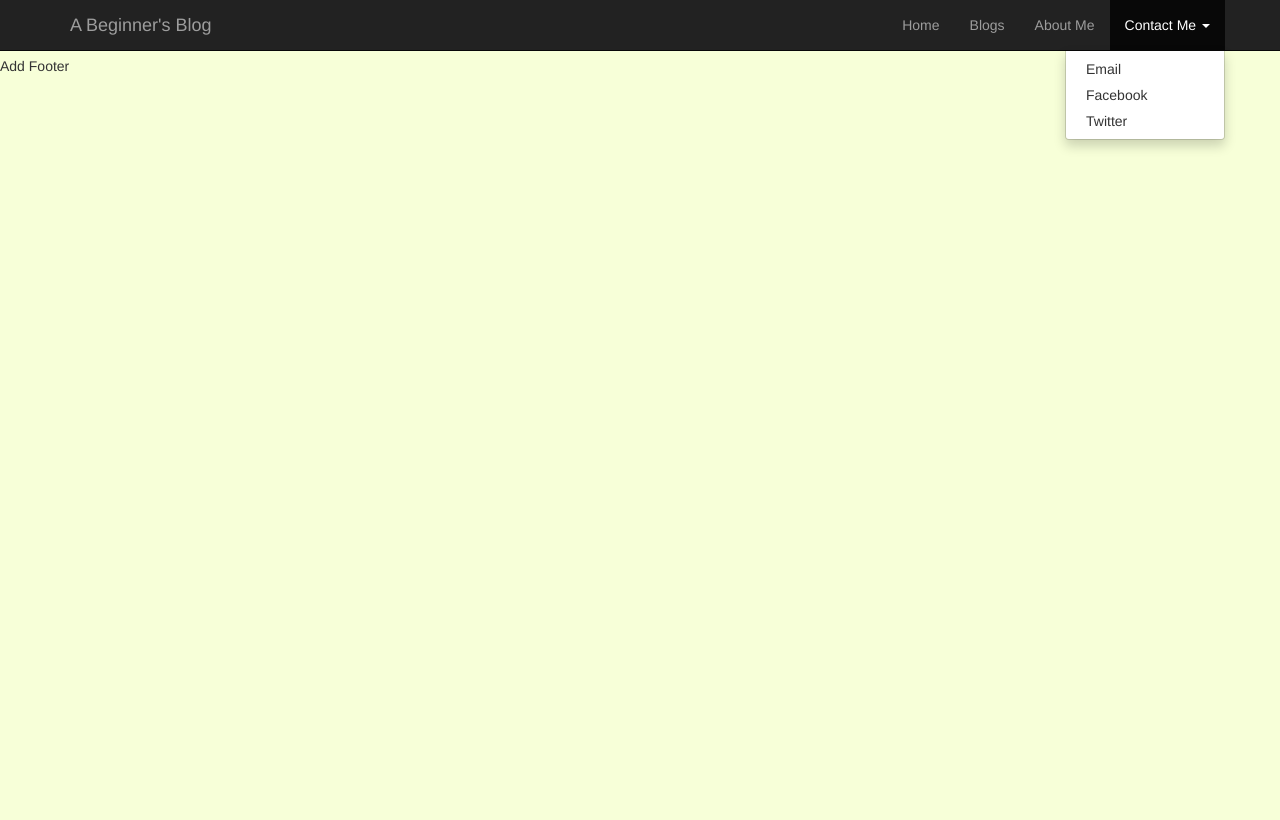
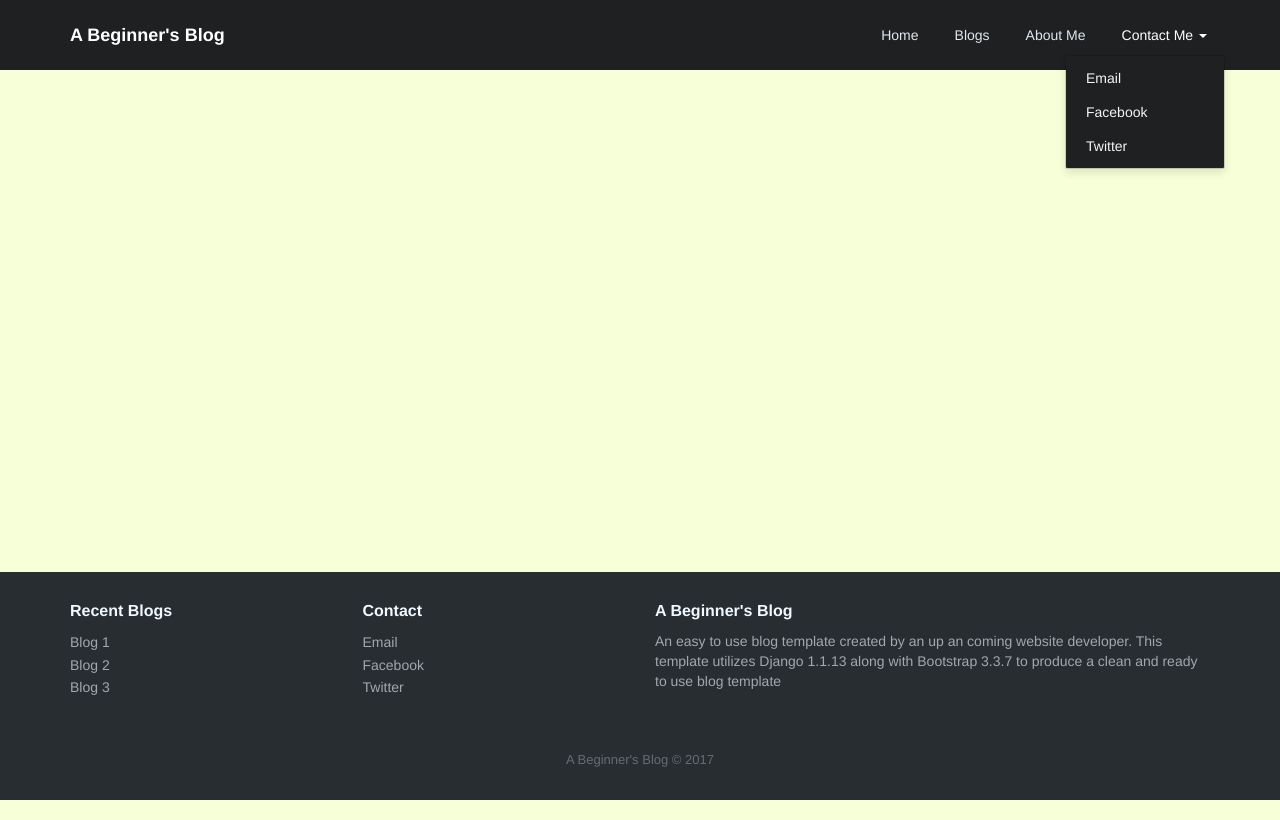
Before and after one commit to ShivamDh/Python-Projects, a Django app: template starter_blog/blogs/templates/blogs.html in a window 1280 px wide, after a click on "Contact Me". Run offline with Django 3.2, Linux system fonts and the light colour scheme; the template is opened without the code that fills it, so the values that code supplies are empty; some libraries are stand-ins or nearby versions.

Commit message:
Creating new custom styles css file and incorporating a footer

```diff
--- a/starter_blog/homepage/templates/base.html
+++ b/starter_blog/homepage/templates/base.html
@@ -7,6 +7,7 @@
 	{% load staticfiles %}
 
 	<link rel='stylesheet' href="{% static 'css/bootstrap.min.css' %}" type='text/css'/>
+	<link rel='stylesheet' href="{% static 'css/custom.css' %}" type='text/css'/>
 	<meta http-equiv="X-UA-Compatible" content="IE=edge">
 	<meta name='viewport' content = 'width=device-width, initial-scale=1.0' />
 
@@ -68,8 +69,50 @@
 	{% block content %}
 	{% endblock %}
 
-	<div>
-		Add Footer
+	<div class="footer-dark">
+		<footer>
+			<div class="container">
+				<div class="row">
+					<div class="col-md-6 col-md-push-6 item text">
+						<h3> A Beginner's Blog </h3>
+						<p>
+							An easy to use blog template created by an up an coming website developer.
+							This template utilizes Django 1.1.13 along with Bootstrap 3.3.7 to produce
+							a clean and ready to use blog template
+						</p>
+					</div>
+					<div class="col-md-3 col-md-pull-6 col-sm-4 item">
+						<h3> Recent Blogs </h3>
+						<ul>
+							<li>
+								<a href="#"> Blog 1 </a>
+							</li>
+							<li>
+								<a href="#"> Blog 2 </a>
+							</li>
+							<li>
+								<a href="#"> Blog 3 </a>
+							</li>
+						</ul>
+					</div>
+					<div class="col-md-3 col-md-pull-6 col-sm-4 item">
+						<h3> Contact </h3>
+						<ul>
+							<li>
+								<a href="#"> Email </a>
+							</li>
+							<li>
+								<a href="#"> Facebook </a>
+							</li>
+							<li>
+								<a href="#"> Twitter </a>
+							</li>
+						</ul>
+					</div>
+				</div>
+				<p class="copyright"> A Beginner's Blog © 2017 </p>
+			</div>
+		</footer>
 	</div>
 
 	<script src="https://ajax.googleapis.com/ajax/libs/jquery/1.12.4/jquery.min.js"></script>
--- /dev/null
+++ b/starter_blog/static/css/custom.css
@@ -0,0 +1,265 @@
+/* Custom Styles Added */
+
+.navigation-clean {
+  background:#fff;
+  padding-top:10px;
+  padding-bottom:10px;
+  color:#333;
+  border-radius:0;
+  box-shadow:none;
+  border:none;
+  margin-bottom:0;
+}
+
+@media (max-width:767px) {
+  .navigation-clean {
+    padding-top:0;
+    padding-bottom:0;
+  }
+}
+
+@media (max-width:767px) {
+  .navigation-clean .navbar-header {
+    padding-top:10px;
+    padding-bottom:10px;
+  }
+}
+
+.navigation-clean .navbar-brand {
+  font-weight:bold;
+  color:inherit;
+}
+
+.navigation-clean .navbar-brand:hover {
+  color:#222;
+}
+
+.navigation-clean.navbar-inverse .navbar-brand:hover {
+  color:#f0f0f0;
+}
+
+.navigation-clean .navbar-brand img {
+  height:100%;
+  display:inline-block;
+  margin-right:10px;
+  width:auto;
+}
+
+.navigation-clean .navbar-toggle {
+  border-color:#ddd;
+}
+
+.navigation-clean .navbar-toggle:hover, .navigation-clean .navbar-toggle:focus {
+  background:none;
+}
+
+.navigation-clean.navbar-inverse .navbar-toggle {
+  border-color:#555;
+}
+
+.navigation-clean .navbar-toggle .icon-bar {
+  background-color:#888;
+}
+
+.navigation-clean.navbar-inverse .navbar-toggle .icon-bar {
+  background-color:#eee;
+}
+
+.navigation-clean .navbar-collapse, .navigation-clean .navbar-form {
+  border-top-color:#ddd;
+}
+
+.navigation-clean.navbar-inverse .navbar-collapse, .navigation-clean.navbar-inverse .navbar-form {
+  border-top-color:#333;
+}
+
+.navigation-clean .navbar-nav > .active > a, .navigation-clean .navbar-nav > .open > a {
+  background:none;
+  box-shadow:none;
+}
+
+.navigation-clean.navbar-default .navbar-nav > .active > a, .navigation-clean.navbar-default .navbar-nav > .active > a:focus, .navigation-clean.navbar-default .navbar-nav > .active > a:hover {
+  color:#8f8f8f;
+  box-shadow:none;
+  background:none;
+  pointer-events:none;
+}
+
+.navigation-clean.navbar .navbar-nav > li > a {
+  padding-left:18px;
+  padding-right:18px;
+}
+
+.navigation-clean.navbar-default .navbar-nav > li > a {
+  color:#465765;
+}
+
+.navigation-clean.navbar-default .navbar-nav > li > a:focus, .navigation-clean.navbar-default .navbar-nav > li > a:hover {
+  color:#37434d !important;
+  background-color:transparent;
+}
+
+.navigation-clean .navbar-nav > li > .dropdown-menu {
+  margin-top:-5px;
+  box-shadow:0 4px 8px rgba(0,0,0,.1);
+  background-color:#fff;
+  border-radius:2px;
+}
+
+@media (max-width:767px) {
+  .navigation-clean .navbar-nav .open .dropdown-menu {
+    box-shadow:none;
+  }
+}
+
+@media (max-width:767px) {
+  .navigation-clean .navbar-nav .open .dropdown-menu > li > a {
+    color:#37434d;
+    padding-top:12px;
+    padding-bottom:12px;
+    line-height:1;
+  }
+}
+
+.navigation-clean .dropdown-menu > li > a:focus, .navigation-clean .dropdown-menu > li > a {
+  line-height:2;
+  font-size:14px;
+  color:#37434d;
+}
+
+.navigation-clean .dropdown-menu > li > a:focus, .navigation-clean .dropdown-menu > li > a:hover {
+  background:#eee;
+  color:inherit;
+}
+
+.navigation-clean.navbar-inverse {
+  background-color:#1f2021;
+  color:#fff;
+}
+
+.navigation-clean.navbar-inverse .navbar-nav > .active > a, .navigation-clean.navbar-inverse .navbar-nav > .active > a:focus, .navigation-clean.navbar-inverse .navbar-nav > .active > a:hover {
+  color:#8f8f8f;
+  box-shadow:none;
+  background:none;
+  pointer-events:none;
+}
+
+.navigation-clean.navbar-inverse .navbar-nav > li > a {
+  color:#dfe8ee;
+}
+
+.navigation-clean.navbar-inverse .navbar-nav > li > a:focus, .navigation-clean.navbar-inverse .navbar-nav > li > a:hover {
+  color:#fff !important;
+  background-color:transparent;
+}
+
+.navigation-clean.navbar-inverse .navbar-nav > li > .dropdown-menu {
+  background-color:#1f2021;
+}
+
+.navigation-clean.navbar-inverse .dropdown-menu > li > a:focus, .navigation-clean.navbar-inverse .dropdown-menu > li > a {
+  color:#f2f5f8;
+}
+
+.navigation-clean.navbar-inverse .dropdown-menu > li > a:focus, .navigation-clean.navbar-inverse .dropdown-menu > li > a:hover {
+  background:#363739;
+}
+
+@media (max-width:767px) {
+  .navigation-clean.navbar-inverse .navbar-nav .open .dropdown-menu > li > a {
+    color:#fff;
+  }
+}
+
+.footer-dark {
+  position: absolute;
+  bottom: 0;
+  width: 100%;
+  padding: 30px 0;
+  color:#f0f9ff;
+  background-color:#282d32;
+}
+
+.footer-dark h3 {
+  margin-top:0;
+  margin-bottom:12px;
+  font-weight:bold;
+  font-size:16px;
+}
+
+.footer-dark ul {
+  padding:0;
+  list-style:none;
+  line-height:1.6;
+  font-size:14px;
+  margin-bottom:0;
+}
+
+.footer-dark ul a {
+  color:inherit;
+  text-decoration:none;
+  opacity:0.6;
+}
+
+.footer-dark ul a:hover {
+  opacity:0.8;
+}
+
+@media (max-width:767px) {
+  .footer-dark .item:not(.social) {
+    text-align:center;
+    padding-bottom:20px;
+  }
+}
+
+.footer-dark .item.text {
+  margin-bottom:36px;
+}
+
+@media (max-width:767px) {
+  .footer-dark .item.text {
+    margin-bottom:0;
+  }
+}
+
+.footer-dark .item.text p {
+  opacity:0.6;
+  margin-bottom:0;
+}
+
+.footer-dark .item.social {
+  text-align:center;
+}
+
+@media (max-width:991px) {
+  .footer-dark .item.social {
+    text-align:center;
+    margin-top:20px;
+  }
+}
+
+.footer-dark .item.social > a {
+  font-size:20px;
+  width:36px;
+  height:36px;
+  line-height:36px;
+  display:inline-block;
+  text-align:center;
+  border-radius:50%;
+  box-shadow:0 0 0 1px rgba(255,255,255,0.4);
+  margin:0 8px;
+  color:#fff;
+  opacity:0.75;
+}
+
+.footer-dark .item.social > a:hover {
+  opacity:0.9;
+}
+
+.footer-dark .copyright {
+  text-align:center;
+  padding-top:24px;
+  opacity:0.3;
+  font-size:13px;
+  margin-bottom:0;
+}
```
Also changed, not shown: starter_blog/static/css/bootstrap.css.
